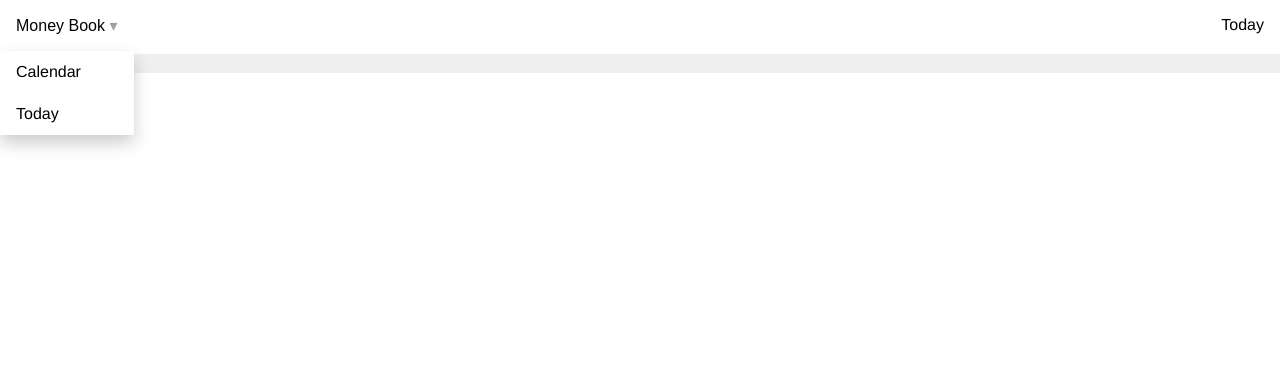
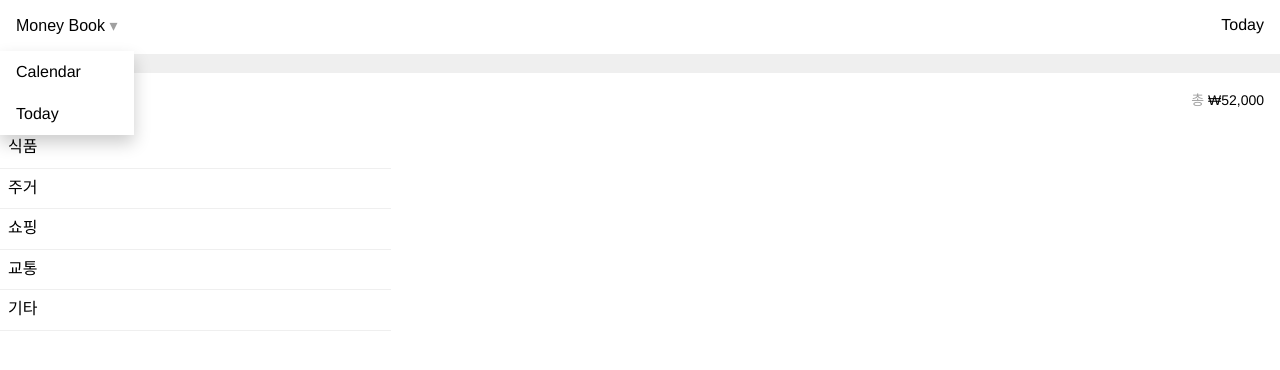
Before and after one commit to groovypark/DPM-final-front, a Vue app in the folder prosave/: page / in a window 1280 px wide. Shown: the top 370 px of the page. Built offline with nearby package versions, Linux system fonts and the light colour scheme.

Commit message:
Create list div

```diff
--- a/prosave/src/components/MbookDay.vue
+++ b/prosave/src/components/MbookDay.vue
@@ -20,7 +20,20 @@
     </div>
     <div class="spend">
       지출 <span class="main-color">| 수입</span>
+      <div class="total">
+        <span class="main-color">총</span> ₩52,000
+      </div>
     </div>
+    <div>
+      <ul class="list">
+        <li>식품</li>
+        <li>주거</li>
+        <li>쇼핑</li>
+        <li>교통</li>
+        <li>기타</li>
+      </ul>
+    </div>
+
   </div>
 </template>
 
@@ -102,6 +115,20 @@ export default {
   }
 
   .spend {
-    font-size: 1em;
+    padding: 1em;
+  }
+  .total {
+    float: right;
+    font-size: 0.875em;
+  }
+  .list {
+    list-style: none;
+    vertical-align: center;
+  }
+  .list li {
+    width: 375px;
+    height: 34px;
+    box-shadow: inset 0 -1px 0 0 #efefef;
+    padding: 0.3em 0.5em 0.1em 0.5em;
   }
 </style>
```
